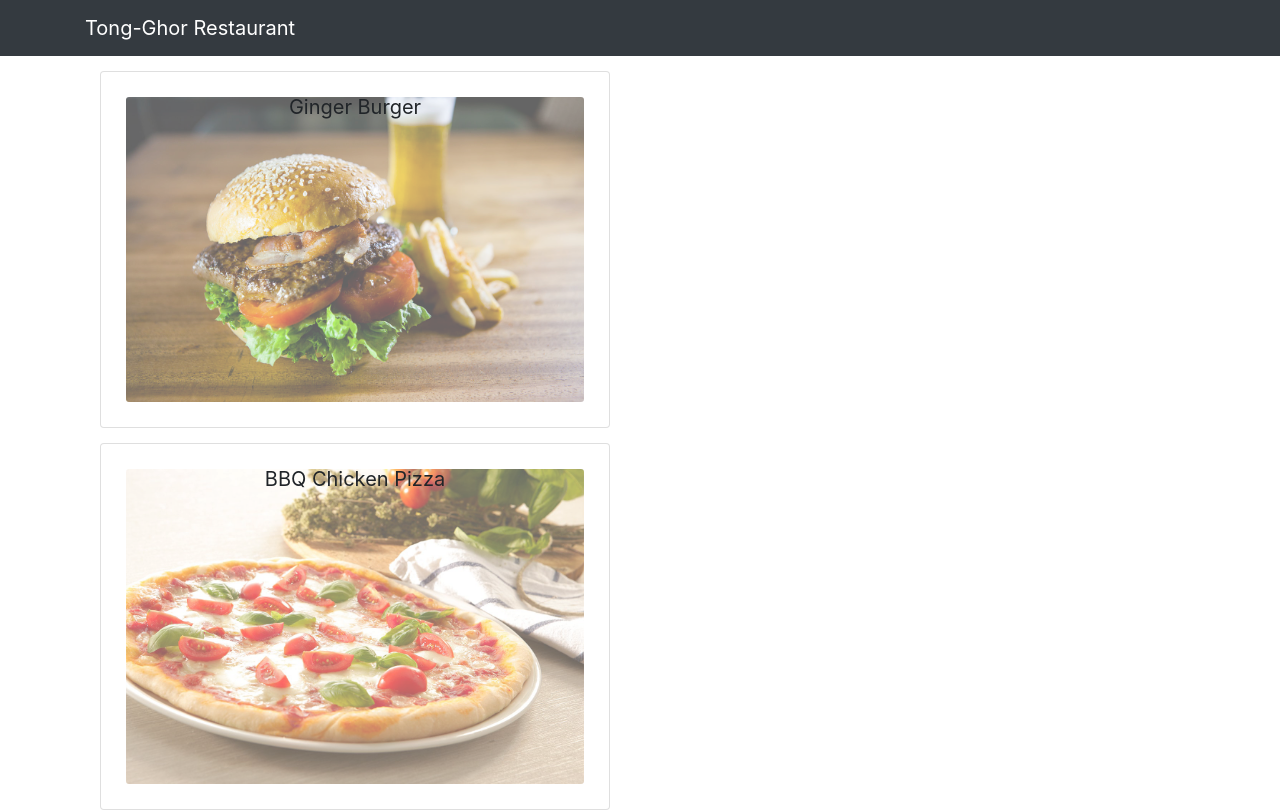
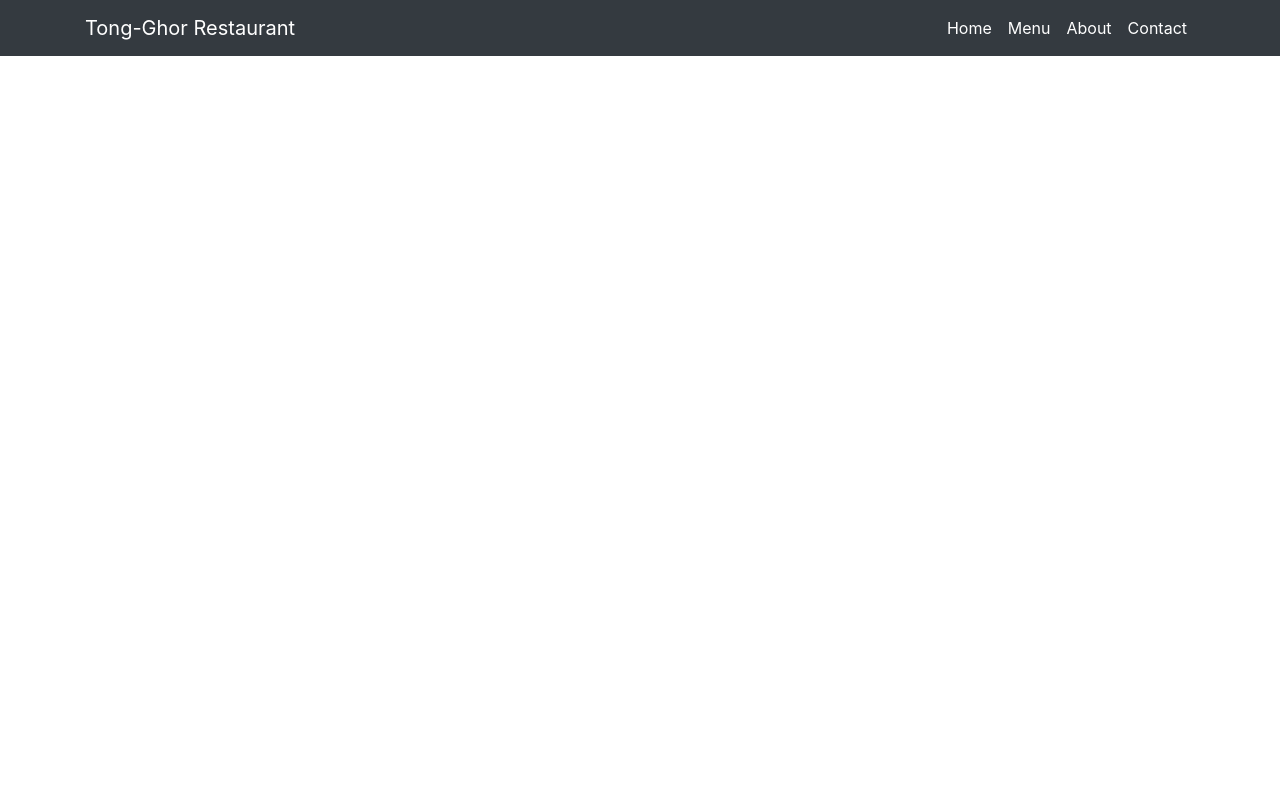
Before and after one commit to ibtihajAmin/restaurant-react, a React (Create React App) app: page /home in a window 1280 px wide. Shown: the top 811 px of the page. Built offline with nearby package versions, Linux system fonts and the light colour scheme.

Commit message:
Some Changes on Navigation Component & Routing

```diff
--- a/src/components/body/Body.js
+++ b/src/components/body/Body.js
@@ -3,11 +3,17 @@ import Menu from './Menu';
 import Home from './Home';
 import Contact from './Contact';
 import About from './About';
+import { Route, Redirect } from 'react-router-dom';
 
 const Body = () => {
     return (
         <div>
-            <Menu />
+            <Route path="/" exact component={Home} />
+            <Route path="/menu" exact component={Menu} />
+            <Route path="/contact" exact component={Contact} />
+            <Route path="/about" exact component={About} />
+            <Redirect from="/" to="/home" />
+
         </div>
     );
 }
--- a/src/components/header/Navigation.js
+++ b/src/components/header/Navigation.js
@@ -1,16 +1,48 @@
-import React from 'react';
-import { Navbar, NavbarBrand } from 'reactstrap';
+import React, { Component } from 'react';
+import { Navbar, NavbarBrand, Nav, NavItem, NavbarToggler, Collapse } from 'reactstrap';
+import { Link } from 'react-router-dom';
 
-const Navigation = () => {
+class Navigation extends Component {
+    state = {
+        isNavOpen: false
+    }
+
+    navToggle = () => {
+        this.setState({
+            isNavOpen: !this.state.isNavOpen
+        })
+    }
+
+    render() {
         return (
             <div>
-            <Navbar dark color="dark">
+                <Navbar dark color="dark" expand="sm">
                     <div className="container">
+                        <NavbarToggler onClick={this.navToggle} />
                         <NavbarBrand href="/">Tong-Ghor Restaurant</NavbarBrand>
+                        <Collapse isOpen={this.state.isNavOpen} navbar>
+                            <Nav className="ml-auto" navbar>
+                                <NavItem>
+                                    <Link to="/" className="nav-link active">Home</Link>
+                                </NavItem>
+                                <NavItem>
+                                    <Link to="/menu" className="nav-link active">Menu</Link>
+                                </NavItem>
+                                <NavItem>
+                                    <Link to="/about" className="nav-link active">About</Link>
+                                </NavItem>
+                                <NavItem>
+                                    <Link to="/contact" className="nav-link active">Contact</Link>
+                                </NavItem>
+
+                            </Nav>
+                        </Collapse>
                     </div>
                 </Navbar>
             </div>
         );
     }
 
+}
+
 export default Navigation;
```
Lines whose indentation alone changed are shown as unchanged.
